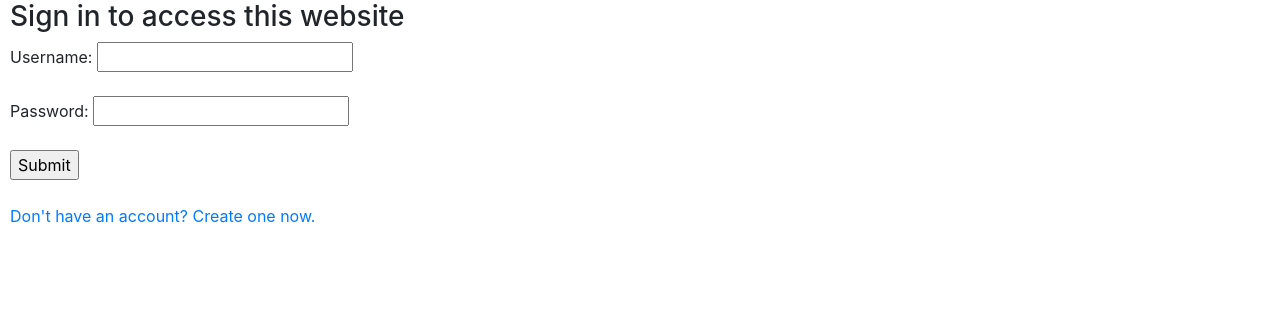
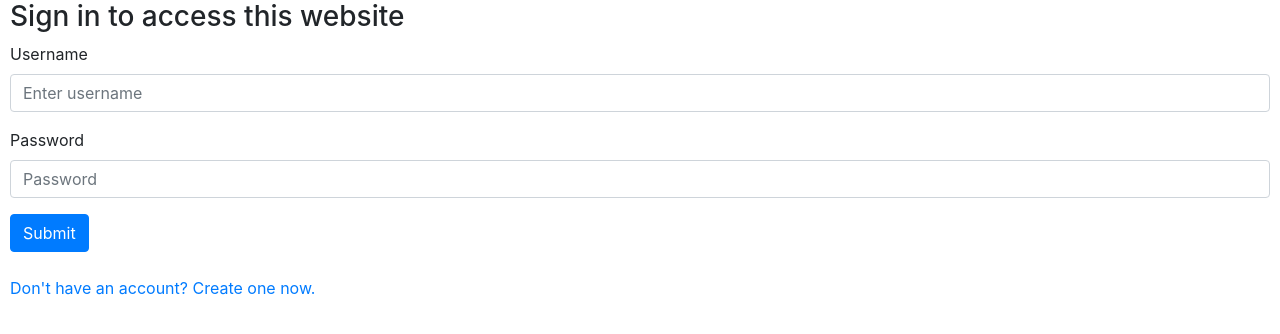
Before and after one commit to KelvinNg0/SoftDev_p02, a Flask app: page / in a window 1280 px wide. Shown: the top 334 px of the page. Run offline with Flask 2, Linux system fonts and the light colour scheme; some libraries are stand-ins or nearby versions.

Commit message:
Bootstrapped login/registration

```diff
--- a/templates/login.html
+++ b/templates/login.html
@@ -17,14 +17,18 @@
 
   <h3>Sign in to access this website</h3>
   <form action="/login" method="post">
-    Username: <input type="text" name="user" required="required">
-    <br><br>
-    Password: <input type="password" name="pw" required="required">
-    <br><br>
-    <input type="submit" values="Submit">
-    <br><br>
+    <div class="form-group">
+      <label>Username</label>
+      <input type="text" name="user" required="required" class="form-control" placeholder="Enter username">
+    </div>
+    <div class="form-group">
+      <label>Password</label>
+      <input type="password" name="pw" required="required" class="form-control" placeholder="Password">
+    </div>
+    <button type="submit" class="btn btn-primary">Submit</button>
   </form>
 
+  <br>
   <a href=/signup>Don't have an account? Create one now.</a>
 </body>
 </html>
```
Also changed, not shown: templates/register.html (+14 -8 lines), database.db.
